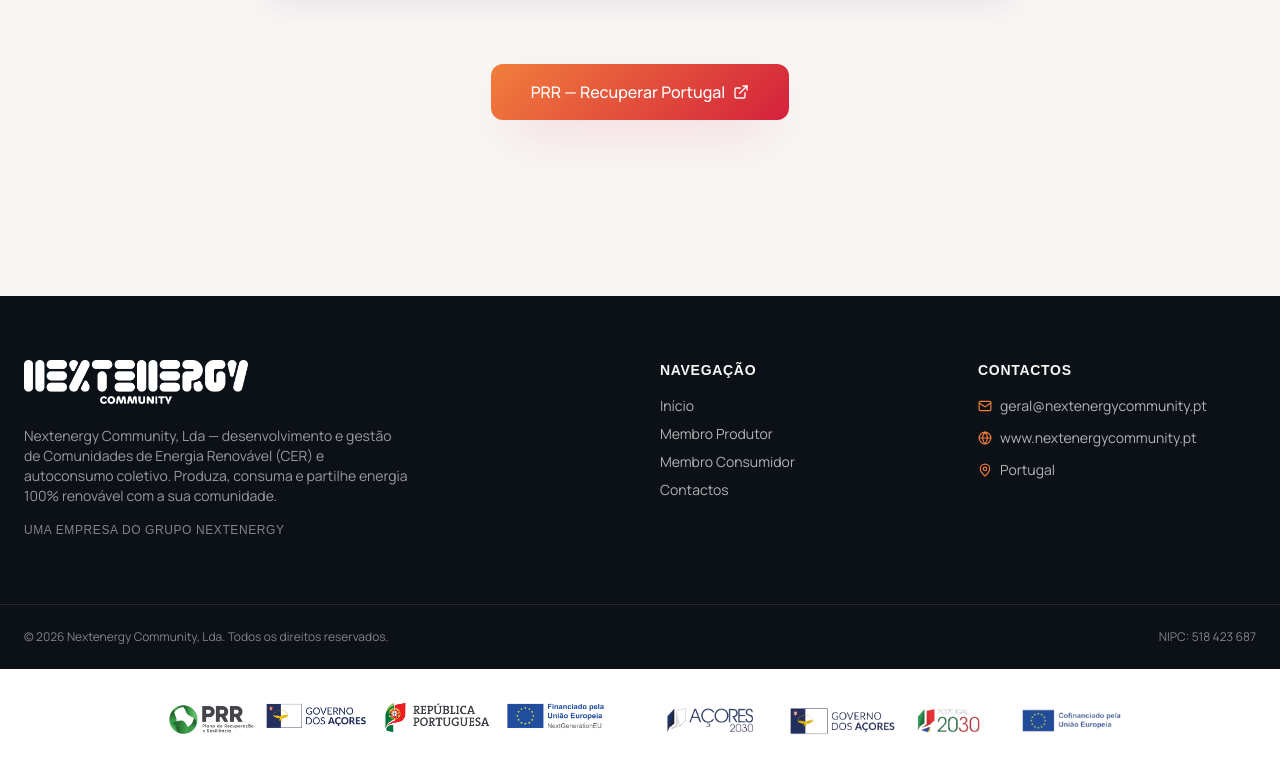
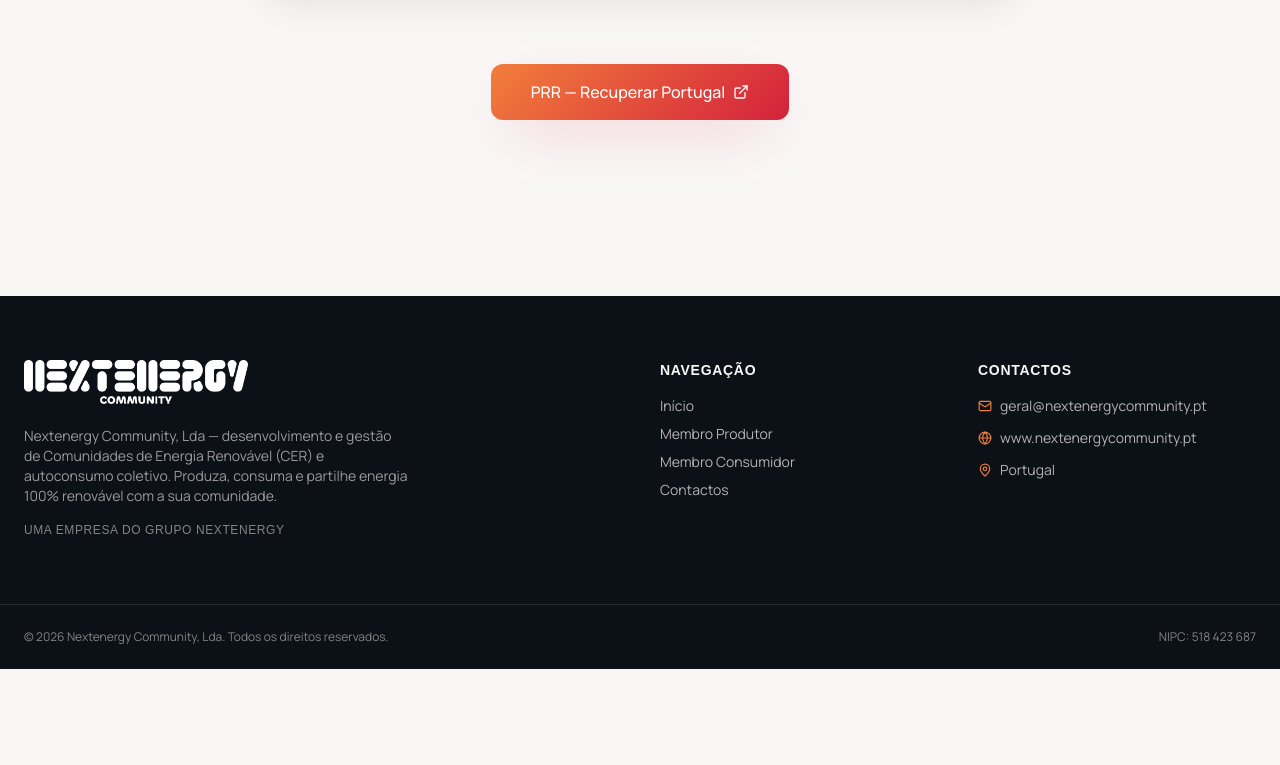
Before and after one commit to VascoBartolo/nextenergycommunity, a React (Vite) app: page /prr in a window 1280 px wide. Shown: the part 1573-2338 px from the top of the page. After the commit the page ends 2242 px from the top, so only its background shows below. Built offline with nearby package versions, Linux system fonts and the light colour scheme; the HTML template or start-up script is replaced by a standard one; a web font is replaced by a local one.

Commit message:
remove bar from footer

```diff
--- a/src/components/Footer.tsx
+++ b/src/components/Footer.tsx
@@ -47,38 +47,6 @@ const Footer = () => (
         <span>NIPC: 518 423 687</span>
       </div>
     </div>
-
-    {/* Barras de apoios / cofinanciamento (clicáveis → fichas de projeto em PDF) */}
-    <div className="bg-white">
-      <div className="container py-6 flex flex-col sm:flex-row flex-wrap items-center justify-center gap-x-12 gap-y-5">
-        <Link
-          to="/prr"
-          aria-label="Ver a ficha de projeto PRR"
-          className="w-full max-w-[460px] transition-opacity hover:opacity-80"
-        >
-          <img
-            src="/barra-acores-prr.png"
-            alt="PRR — Plano de Recuperação e Resiliência, Governo dos Açores, República Portuguesa, Financiado pela União Europeia (NextGenerationEU)"
-            className="w-full h-auto object-contain"
-            loading="lazy"
-          />
-        </Link>
-        <a
-          href="/2030.pdf"
-          target="_blank"
-          rel="noopener noreferrer"
-          aria-label="Abrir a ficha de projeto 2030 (PDF)"
-          className="w-full max-w-[460px] transition-opacity hover:opacity-80"
-        >
-          <img
-            src="/barra-construir-2030-removebg.png"
-            alt="Construir 2030 — Açores 2030, Governo dos Açores, Portugal 2030, Cofinanciado pela União Europeia"
-            className="w-full h-auto object-contain"
-            loading="lazy"
-          />
-        </a>
-      </div>
-    </div>
   </footer>
 );
 
```
